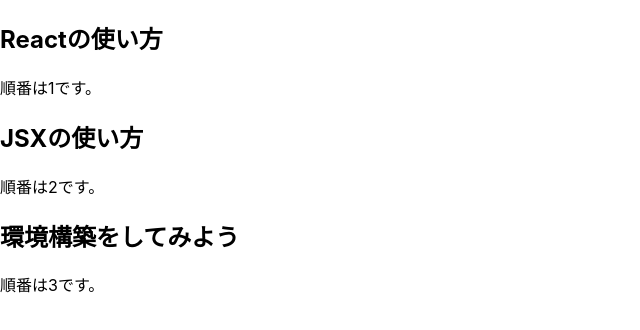
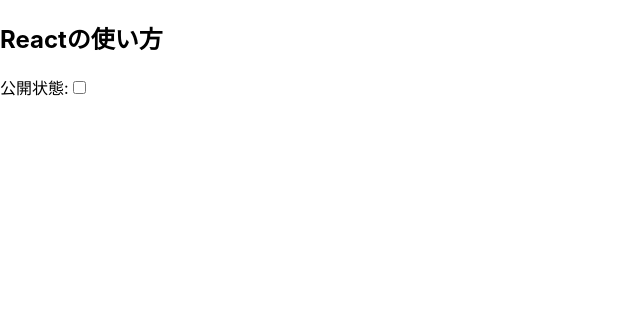
Before and after one commit to Inaba-Kenji/react-torazemi, a React (Create React App) app: page / in a window 1280 px wide. Shown: the top 330 px of the page, without its empty margins (0-640 px from the left). Built offline with nearby package versions, Linux system fonts and the light colour scheme.

Commit message:
add: react-torazemi5

```diff
--- a/src/Article.jsx
+++ b/src/Article.jsx
@@ -4,7 +4,8 @@
   return (
     <div>
       <h2>{props.title}</h2>
-      <p>順番は{props.order}です。</p>
+      <label htmlFor="check">公開状態:</label>
+      <input type="checkbox" checked={props.isPublished} id="check" onClick={() => props.toggle()}/>
     </div>
   )
 };
--- a/src/Blog.jsx
+++ b/src/Blog.jsx
@@ -4,13 +4,27 @@
 class Blog extends React.Component {
   constructor(props) {
     super(props);
+    this.state = {
+      isPublished: false
+    }
   }
+
+  // 公開状態を反転させる関数
+  togglePublished = () => {
+    this.setState({
+      isPublished: !this.state.isPublished
+    })
+  };
+
   render () {
     return(
       <>
-        <Article title={"Reactの使い方"} order={1}/>
-        <Article title={"JSXの使い方"} order={2}/>
-        <Article title={"環境構築をしてみよう"} order={3}/>
+        <Article
+         title={"Reactの使い方"}
+         order={1}
+         isPublished={this.state.isPublished}
+         toggle={() => this.togglePublished()}
+        />
       </>
     )
   }
```
Also changed, not shown: 1 other file (tests, documents, lock files or other folders).
